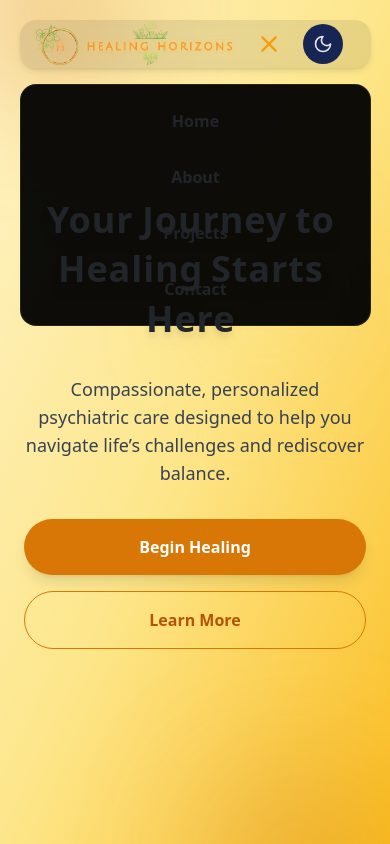
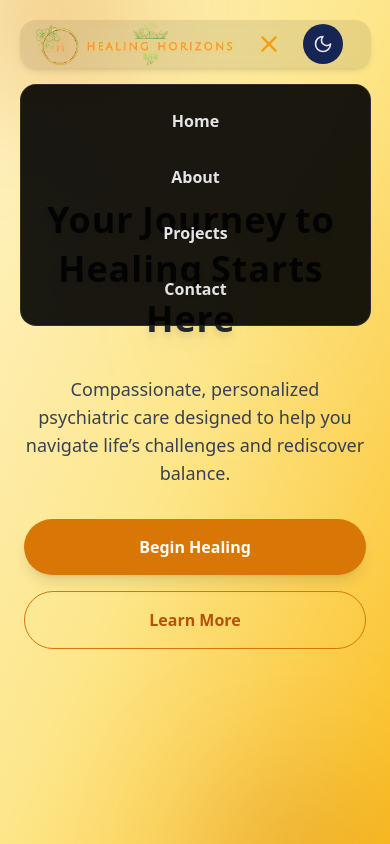
Before and after one commit to 4ditya-R/nourishing-minds, a React (Vite) app: page / in a window 390 px wide. Both pictures are taken after a click on the element 268 px from the left and 44 px from the top of the page. Shown: the top 844 px of the page. Built offline with nearby package versions, Linux system fonts and the light colour scheme.

Commit message:
[Update]: Fix Menu Open

```diff
--- a/src/pages/Header/components/Nav.jsx
+++ b/src/pages/Header/components/Nav.jsx
@@ -71,9 +71,9 @@ const Nav = () => {
       {menuOpen && (
         <div
           className="fixed top-16 left-0 w-full flex flex-col items-center justify-center
-          gap-4 sm:gap-6 md:gap-8 py-4 px-4 rounded-2xl font-bold
-          backdrop-blur-md bg-black bg-opacity-95 border border-white/10
-          z-40 transition-all duration-400 cursor-pointer"
+  gap-4 sm:gap-6 md:gap-8 py-4 px-4 rounded-2xl font-bold
+  backdrop-blur-3xl bg-black/90 text-dark-mode-soft-white border border-white/10
+  z-[9999] transition-all duration-400 cursor-pointer"
         >
           {navLinks}
         </div>
--- a/src/pages/Header/index.jsx
+++ b/src/pages/Header/index.jsx
@@ -39,7 +39,7 @@ const NavHeader = () => {
 
   return (
     <div
-      className={`transition-transform duration-300 ease-in-out fixed top-5 left-0 right-0 mx-auto w-[90%] max-w-screen-md px-4 md:px-6 z-10 flex justify-around items-center rounded-2xl backdrop-blur-lg bg-dark-mode-border-gray dark:bg-light-deep-charcoal bg-opacity-10 dark:bg-opacity-10 text-light-deep-charcoal dark:text-dark-mode-soft-white border-white/20 dark:border-white/90 shadow-md`}
+      className={`transition-transform duration-300 ease-in-out fixed top-5 left-0 right-0 mx-auto w-[90%] max-w-screen-md px-4 md:px-6 z-20 flex justify-around items-center rounded-2xl backdrop-blur-lg bg-dark-mode-border-gray dark:bg-light-deep-charcoal bg-opacity-10 dark:bg-opacity-10 text-light-deep-charcoal dark:text-dark-mode-soft-white border-white/20 dark:border-white/90 shadow-md`}
       style={{
         transform: showNavbar ? "translateY(0)" : "translateY(-200%)",
         willChange: "transform",
--- a/src/pages/Projects/index.jsx
+++ b/src/pages/Projects/index.jsx
@@ -39,12 +39,11 @@ const Projects = () => {
       // totalHeight controls the scroll distance
       let newTotalHeight;
       if (vw < 640) {
+        newTotalHeight = cardCount * (newCardHeight + newCardMargin) + vh * 1.5;
+      } else if (vw < 1024) {
+        newTotalHeight = cardCount * (newCardHeight + newCardMargin) + vh * 1;
+      } else {
         newTotalHeight = cardCount * (newCardHeight + newCardMargin) + vh * 0.5;
-      } else if (vw < 1024) {
-        newTotalHeight =
-          cardCount * (newCardHeight + newCardMargin) + vh * 0.25;
-      } else {
-        newTotalHeight = cardCount * (newCardHeight + newCardMargin) + vh;
       }
 
       setTotalHeight(newTotalHeight);
```
